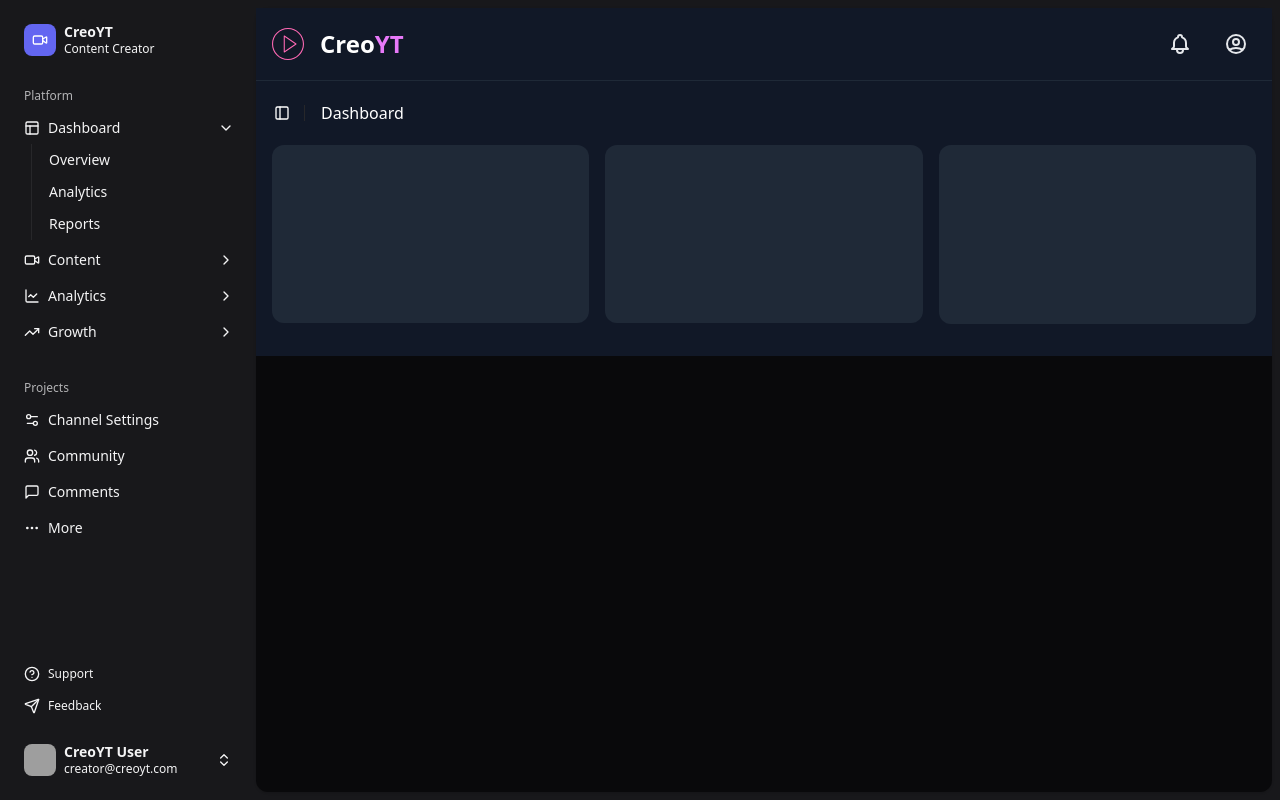
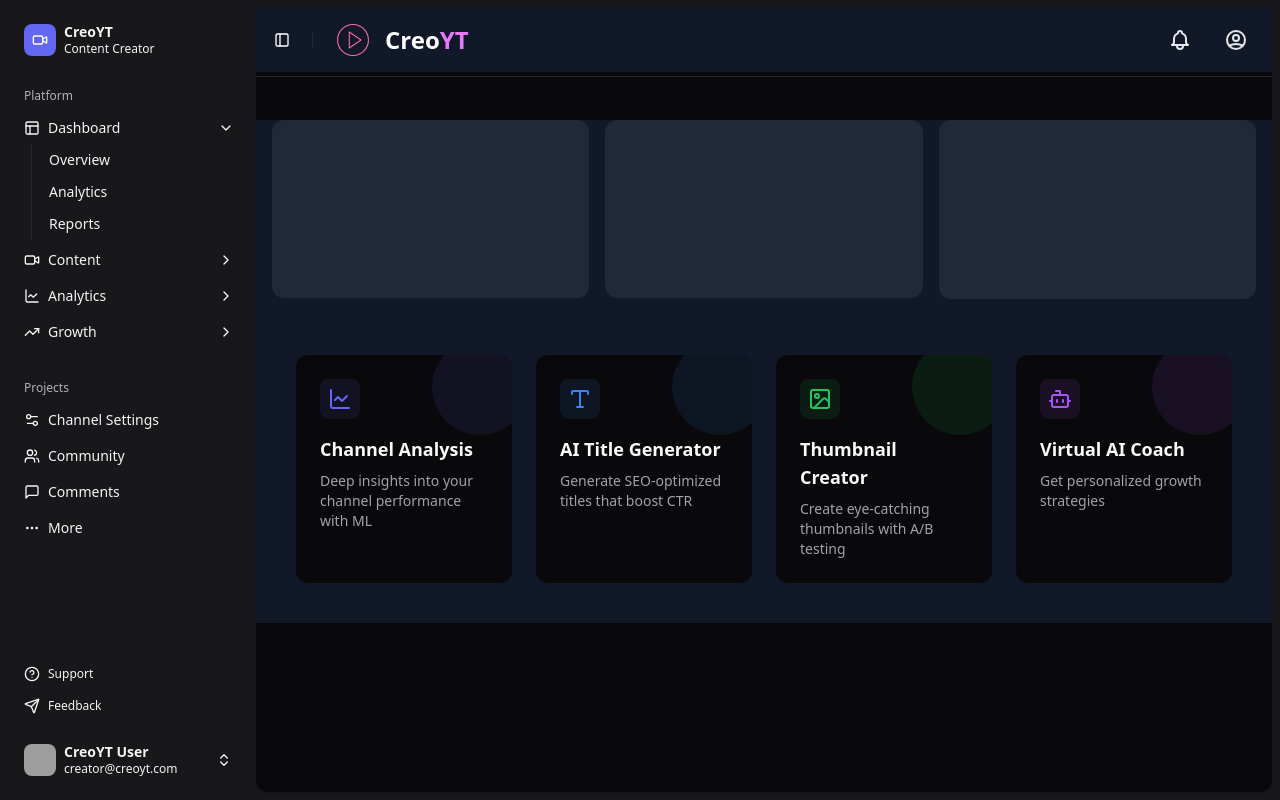
Before and after one commit to SH20RAJ/creoyt, a Next.js app: page /dashboard in a window 1280 px wide. Built offline with nearby package versions, Linux system fonts and the light colour scheme; grey boxes are pictures that could not be loaded.

Commit message:
Add header with logo and dropdown menus to dashboard layout

```diff
--- a/src/app/(main)/dashboard/layout.js
+++ b/src/app/(main)/dashboard/layout.js
@@ -7,6 +7,14 @@ import {
   BreadcrumbPage,
   BreadcrumbSeparator,
 } from "@/components/ui/breadcrumb";
+import {
+  DropdownMenu,
+  DropdownMenuContent,
+  DropdownMenuItem,
+  DropdownMenuSeparator,
+  DropdownMenuTrigger,
+} from "@/components/ui/dropdown-menu";
+
 import { Separator } from "@/components/ui/separator";
 import {
   SidebarInset,
@@ -18,7 +26,90 @@ export default function Layout({ children }) {
   return (
     <SidebarProvider>
       <AppSidebar />
-      <SidebarInset>{children}</SidebarInset>
+      <SidebarInset>
+      <header className="flex h-16 shrink-0 items-center gap-2 dark:bg-gray-900 dark:text-white">
+        <div className="flex w-full items-center justify-between p-4 border-b dark:border-gray-800">
+          <div className="flex w-full items-center gap-4">
+            <SidebarTrigger className="-ml-1" />
+            <Separator orientation="vertical" className="mr-2 h-4" />
+
+            <div className="text-2xl font-semibold">
+              <h1 className="flex items-center gap-4">
+                <img
+                  alt="Logo"
+                  loading="lazy"
+                  width={50}
+                  height={50}
+                  className="h-8 w-8 object-contain"
+                  src="/logo.svg"
+                />
+                <span className="dark:text-white">
+                  Creo<span className="text-fuchsia-400">YT</span>
+                </span>
+              </h1>
+            </div>
+          </div>
+          <div className="flex items-center gap-4">
+            <DropdownMenu>
+              <DropdownMenuTrigger asChild>
+                <button className="p-2 hover:bg-gray-100 dark:hover:bg-gray-800 rounded-full">
+                  <svg
+                    xmlns="http://www.w3.org/2000/svg"
+                    className="h-6 w-6 dark:text-gray-200"
+                    fill="none"
+                    viewBox="0 0 24 24"
+                    stroke="currentColor"
+                  >
+                    <path
+                      strokeLinecap="round"
+                      strokeLinejoin="round"
+                      strokeWidth={2}
+                      d="M15 17h5l-1.405-1.405A2.032 2.032 0 0118 14.158V11a6.002 6.002 0 00-4-5.659V5a2 2 0 10-4 0v.341C7.67 6.165 6 8.388 6 11v3.159c0 .538-.214 1.055-.595 1.436L4 17h5m6 0v1a3 3 0 11-6 0v-1m6 0H9"
+                    />
+                  </svg>
+                </button>
+              </DropdownMenuTrigger>
+              <DropdownMenuContent>
+                <DropdownMenuItem>Notifications</DropdownMenuItem>
+                <DropdownMenuItem>Mark all as read</DropdownMenuItem>
+                <DropdownMenuSeparator />
+                <DropdownMenuItem>Settings</DropdownMenuItem>
+              </DropdownMenuContent>
+            </DropdownMenu>
+
+            <DropdownMenu>
+              <DropdownMenuTrigger asChild>
+                <button className="flex items-center gap-2 p-2 hover:bg-gray-100 dark:hover:bg-gray-800 rounded-full">
+                  <svg
+                    xmlns="http://www.w3.org/2000/svg"
+                    className="h-6 w-6 dark:text-gray-200"
+                    fill="none"
+                    viewBox="0 0 24 24"
+                    stroke="currentColor"
+                  >
+                    <path
+                      strokeLinecap="round"
+                      strokeLinejoin="round"
+                      strokeWidth={2}
+                      d="M5.121 17.804A13.937 13.937 0 0112 16c2.5 0 4.847.655 6.879 1.804M15 10a3 3 0 11-6 0 3 3 0 016 0zm6 2a9 9 0 11-18 0 9 9 0 0118 0z"
+                    />
+                  </svg>
+                </button>
+              </DropdownMenuTrigger>
+              <DropdownMenuContent>
+                <DropdownMenuItem>Profile</DropdownMenuItem>
+                <DropdownMenuItem>Settings</DropdownMenuItem>
+                <DropdownMenuSeparator />
+                <DropdownMenuItem>Log out</DropdownMenuItem>
+              </DropdownMenuContent>
+            </DropdownMenu>
+          </div>
+        </div>
+
+      </header>
+      <br/><br/>
+        {children}
+        </SidebarInset>
     </SidebarProvider>
   );
 }
--- a/src/app/(main)/dashboard/page.jsx
+++ b/src/app/(main)/dashboard/page.jsx
@@ -6,102 +6,101 @@ import {
   BreadcrumbPage,
   BreadcrumbSeparator,
 } from "@/components/ui/breadcrumb";
-import { DropdownMenu, DropdownMenuContent, DropdownMenuItem, DropdownMenuSeparator, DropdownMenuTrigger } from "@/components/ui/dropdown-menu";
+import {
+  DropdownMenu,
+  DropdownMenuContent,
+  DropdownMenuItem,
+  DropdownMenuSeparator,
+  DropdownMenuTrigger,
+} from "@/components/ui/dropdown-menu";
 import { Separator } from "@/components/ui/separator";
 import { SidebarTrigger } from "@/components/ui/sidebar";
+import { LineChart, Type, Image, Bot } from "lucide-react";
 
 export default function page() {
   return (
     <div className="dark:bg-gray-900">
-      <div className="flex items-center justify-between p-4 border-b dark:border-gray-800">
-      <div className="flex items-center gap-4">
-        <div className="text-2xl font-semibold">
-        <h1 className="flex items-center gap-4">
-          <img
-          alt="Logo"
-          loading="lazy"
-          width={50}
-          height={50}
-          className="h-8 w-8 object-contain"
-          src="/logo.svg"
-          />
-          <span className="dark:text-white">
-          Creo<span className="text-fuchsia-400">YT</span>
-          </span>
-        </h1>
+
+      <div className="flex flex-1 flex-col gap-4 p-4 pt-0">
+        <div className="grid auto-rows-min gap-4 md:grid-cols-3">
+          <div className="aspect-video rounded-xl bg-muted/50 dark:bg-gray-800" />
+          <div className="aspect-video rounded-xl bg-muted/50 dark:bg-gray-800" />
+          <div className="aspect-video rounded-xl bg-muted/50 dark:bg-gray-800" />
         </div>
-      </div>
-      <div className="flex items-center gap-4">
-        <DropdownMenu>
-        <DropdownMenuTrigger asChild>
-          <button className="p-2 hover:bg-gray-100 dark:hover:bg-gray-800 rounded-full">
-          <svg
-            xmlns="http://www.w3.org/2000/svg"
-            className="h-6 w-6 dark:text-gray-200"
-            fill="none"
-            viewBox="0 0 24 24"
-            stroke="currentColor"
-          >
-            <path
-            strokeLinecap="round"
-            strokeLinejoin="round"
-            strokeWidth={2}
-            d="M15 17h5l-1.405-1.405A2.032 2.032 0 0118 14.158V11a6.002 6.002 0 00-4-5.659V5a2 2 0 10-4 0v.341C7.67 6.165 6 8.388 6 11v3.159c0 .538-.214 1.055-.595 1.436L4 17h5m6 0v1a3 3 0 11-6 0v-1m6 0H9"
-            />
-          </svg>
-          </button>
-        </DropdownMenuTrigger>
-        <DropdownMenuContent>
-          <DropdownMenuItem>Notifications</DropdownMenuItem>
-          <DropdownMenuItem>Mark all as read</DropdownMenuItem>
-          <DropdownMenuSeparator />
-          <DropdownMenuItem>Settings</DropdownMenuItem>
-        </DropdownMenuContent>
-        </DropdownMenu>
+        <div className="min-h-[100vh] flex-1 rounded-xl bg-muted/50 dark:bg-gray-800 md:min-h-min" />
+        <div className="grid grid-cols-1 md:grid-cols-2 lg:grid-cols-4 gap-6 p-6">
+          {/* Channel Analysis Card */}
+          <div className="group relative overflow-hidden rounded-xl bg-card p-6 hover:shadow-lg transition-all duration-300">
+            <div className="absolute right-0 top-0 translate-x-4 -translate-y-4">
+              <div className="h-24 w-24 rounded-full bg-indigo-500/10" />
+            </div>
+            <div className="relative">
+              <div className="mb-4 inline-flex items-center justify-center rounded-lg bg-indigo-500/10 p-2 text-indigo-500">
+                <LineChart className="h-6 w-6" />
+              </div>
+              <h3 className="mb-2 font-semibold text-lg text-foreground">
+                Channel Analysis
+              </h3>
+              <p className="text-sm text-muted-foreground">
+                Deep insights into your channel performance with ML
+              </p>
+            </div>
+          </div>
 
-        <DropdownMenu>
-        <DropdownMenuTrigger asChild>
-          <button className="flex items-center gap-2 p-2 hover:bg-gray-100 dark:hover:bg-gray-800 rounded-full">
-          <svg
-            xmlns="http://www.w3.org/2000/svg"
-            className="h-6 w-6 dark:text-gray-200"
-            fill="none"
-            viewBox="0 0 24 24"
-            stroke="currentColor"
-          >
-            <path
-            strokeLinecap="round"
-            strokeLinejoin="round"
-            strokeWidth={2}
-            d="M5.121 17.804A13.937 13.937 0 0112 16c2.5 0 4.847.655 6.879 1.804M15 10a3 3 0 11-6 0 3 3 0 016 0zm6 2a9 9 0 11-18 0 9 9 0 0118 0z"
-            />
-          </svg>
-          </button>
-        </DropdownMenuTrigger>
-        <DropdownMenuContent>
-          <DropdownMenuItem>Profile</DropdownMenuItem>
-          <DropdownMenuItem>Settings</DropdownMenuItem>
-          <DropdownMenuSeparator />
-          <DropdownMenuItem>Log out</DropdownMenuItem>
-        </DropdownMenuContent>
-        </DropdownMenu>
-      </div>
-      </div>
+          {/* AI Title Generator Card */}
+          <div className="group relative overflow-hidden rounded-xl bg-card p-6 hover:shadow-lg transition-all duration-300">
+            <div className="absolute right-0 top-0 translate-x-4 -translate-y-4">
+              <div className="h-24 w-24 rounded-full bg-blue-500/10" />
+            </div>
+            <div className="relative">
+              <div className="mb-4 inline-flex items-center justify-center rounded-lg bg-blue-500/10 p-2 text-blue-500">
+                <Type className="h-6 w-6" />
+              </div>
+              <h3 className="mb-2 font-semibold text-lg text-foreground">
+                AI Title Generator
+              </h3>
+              <p className="text-sm text-muted-foreground">
+                Generate SEO-optimized titles that boost CTR
+              </p>
+            </div>
+          </div>
 
-      <header className="flex h-16 shrink-0 items-center gap-2 dark:bg-gray-900 dark:text-white">
-      <div className="flex items-center gap-2 px-4">
-        <SidebarTrigger className="-ml-1" />
-        <Separator orientation="vertical" className="mr-2 h-4" />
-        Dashboard
-      </div>
-      </header>
-      <div className="flex flex-1 flex-col gap-4 p-4 pt-0">
-      <div className="grid auto-rows-min gap-4 md:grid-cols-3">
-        <div className="aspect-video rounded-xl bg-muted/50 dark:bg-gray-800" />
-        <div className="aspect-video rounded-xl bg-muted/50 dark:bg-gray-800" />
-        <div className="aspect-video rounded-xl bg-muted/50 dark:bg-gray-800" />
-      </div>
-      <div className="min-h-[100vh] flex-1 rounded-xl bg-muted/50 dark:bg-gray-800 md:min-h-min" />
+          {/* Thumbnail Creator Card */}
+          <div className="group relative overflow-hidden rounded-xl bg-card p-6 hover:shadow-lg transition-all duration-300">
+            <div className="absolute right-0 top-0 translate-x-4 -translate-y-4">
+              <div className="h-24 w-24 rounded-full bg-green-500/10" />
+            </div>
+            <div className="relative">
+              <div className="mb-4 inline-flex items-center justify-center rounded-lg bg-green-500/10 p-2 text-green-500">
+                <Image className="h-6 w-6" />
+              </div>
+              <h3 className="mb-2 font-semibold text-lg text-foreground">
+                Thumbnail Creator
+              </h3>
+              <p className="text-sm text-muted-foreground">
+                Create eye-catching thumbnails with A/B testing
+              </p>
+            </div>
+          </div>
+
+          {/* Virtual AI Coach Card */}
+          <div className="group relative overflow-hidden rounded-xl bg-card p-6 hover:shadow-lg transition-all duration-300">
+            <div className="absolute right-0 top-0 translate-x-4 -translate-y-4">
+              <div className="h-24 w-24 rounded-full bg-purple-500/10" />
+            </div>
+            <div className="relative">
+              <div className="mb-4 inline-flex items-center justify-center rounded-lg bg-purple-500/10 p-2 text-purple-500">
+                <Bot className="h-6 w-6" />
+              </div>
+              <h3 className="mb-2 font-semibold text-lg text-foreground">
+                Virtual AI Coach
+              </h3>
+              <p className="text-sm text-muted-foreground">
+                Get personalized growth strategies
+              </p>
+            </div>
+          </div>
+        </div>
       </div>
     </div>
   );
```
